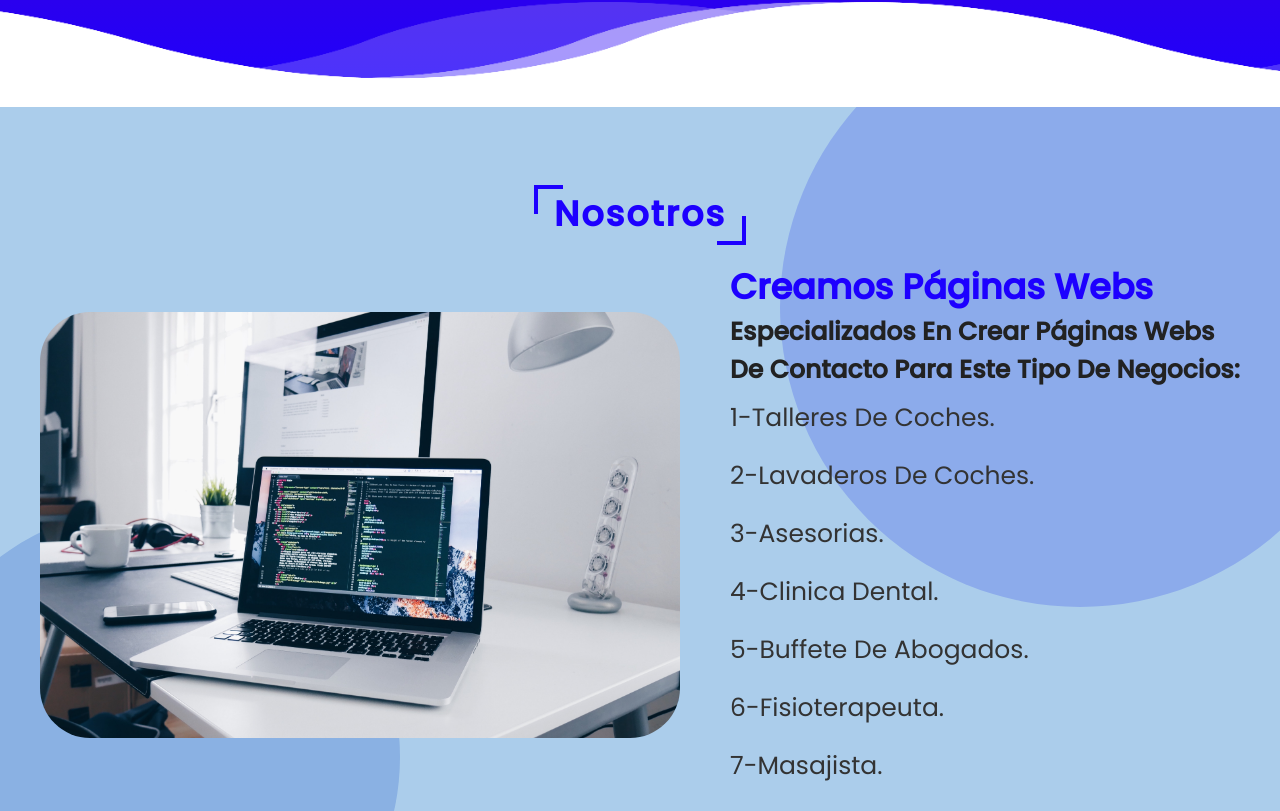
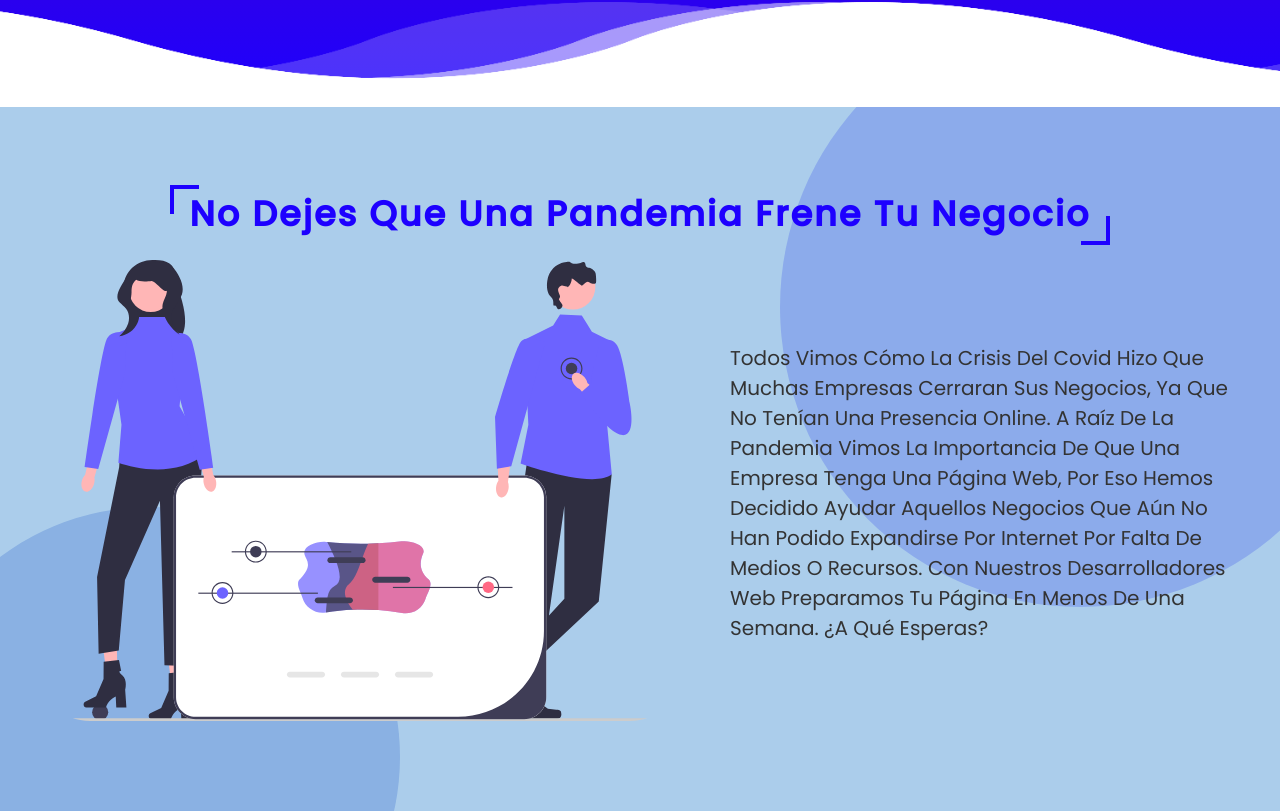
Before and after one commit to mrifi/rpt, a plain HTML site: page index.html in a window 1280 px wide. Shown: the part 693-1504 px from the top of the page. Drawn offline with nearby package versions, Linux system fonts and the light colour scheme; files whose address does not match are found by name.

Commit message:
commit nosotros hecho

```diff
--- a/css/style.css
+++ b/css/style.css
@@ -270,7 +270,7 @@ body{
 }
 
 .about .row .content p{
-  font-size: 2.5rem;
+  font-size: 2.0rem;
   color: #333;
   padding:1rem 0;
 }
@@ -566,6 +566,10 @@ body{
   letter-spacing: .1rem;
   font-weight: 400;
 }
+.footer  p{
+  color:#fff;
+  margin: auto;
+}
 
 .footer .icons a{
   color:#fff;
--- a/index.html
+++ b/index.html
@@ -44,7 +44,9 @@
 <section id="home" class="home">
 
 <h1 class="banner">Real Program Team</h1>
-<h3 class="slogan">Creamos páginas webs de contacto</h3>
+<h3 class="slogan">Haz que tu negocio tenga una presencia online</h3>
+
+<a href="#contact"><button class="btn">Contacto</button></a>
 
 
 
@@ -64,25 +66,20 @@
 
 <section id="about" class="about">
 
-<h1 class="heading">Nosotros</h1>
+<h1 class="heading">No dejes que una pandemia frene tu negocio</h1>
 
 <div class="row">
 
   <div class="image">
-    <img src="img/us.jpg" alt="">
+    <img src="img/us.svg" alt="">
   </div>
 
 
   <div class="content">
-    <h3>Creamos páginas webs</h3>
-    <h4>Especializados en crear páginas webs de contacto para este tipo de negocios:</h4>
-    <p>1-Talleres de coches.</p>
-    <p>2-Lavaderos de coches.</p>
-    <p>3-Asesorias.</p>
-    <p>4-Clinica dental.</p>
-    <p>5-Buffete de abogados.</p>
-    <p>6-Fisioterapeuta.</p>
-    <p>7-Masajista.</p>
+    <p>Todos vimos cómo la crisis del Covid hizo que muchas empresas cerraran sus negocios,
+      ya que no tenían una presencia online. A raíz de la pandemia vimos la importancia de que una empresa tenga una página web,
+      por eso hemos decidido ayudar aquellos negocios que aún no han podido expandirse por internet por falta de medios o recursos.
+       Con nuestros desarrolladores web preparamos tu página en menos de una semana. ¿A qué esperas?</p>
   </div>
 
 
@@ -104,7 +101,7 @@
 
 
   <div class="content">
-    <h3>Desarrollo de páginas webs de contacto</h3>
+    <h3>Desarrollo de páginas webs</h3>
   </div>
   <div class="image">
     <img src="img/portfolio.png" alt="">
@@ -126,7 +123,7 @@
 <div class="row">
 
   <div class="content">
-    <h3>Seo básico de páginas webs de contacto</h3>
+    <h3>Seo básico</h3>
   </div>
   <div class="image">
     <img src="img/seo (2).png" alt="">
@@ -260,10 +257,11 @@
 
 <section class="footer">
 
-
+  <p>© 2022 copyright all right reserved</p>
 <div class="icons">
  <!-- <a href="#" class="fab fa-facebook-f"></a>-->
   <!--<a href="#" class="fab fa-twitter"></a>-->
+
   <a href="https://www.instagram.com/_realprogramteam/" class="fab fa-instagram"></a>
 </div>
 
```
Also changed, not shown: img/us.svg (added).
